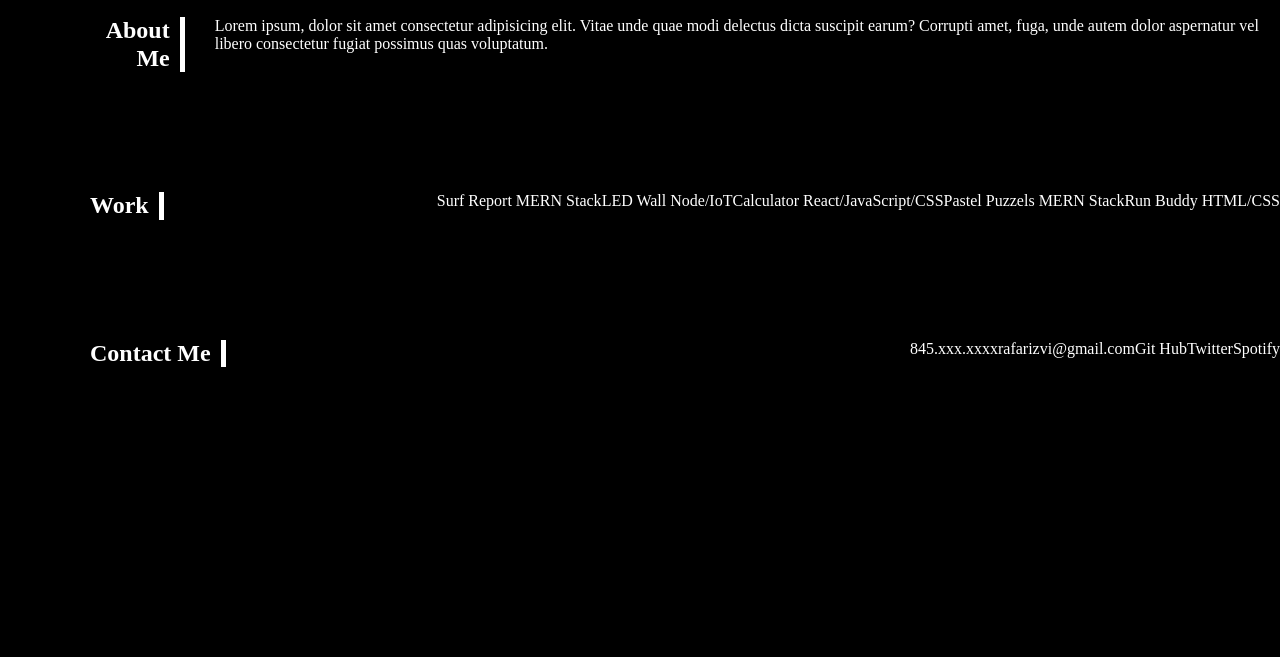
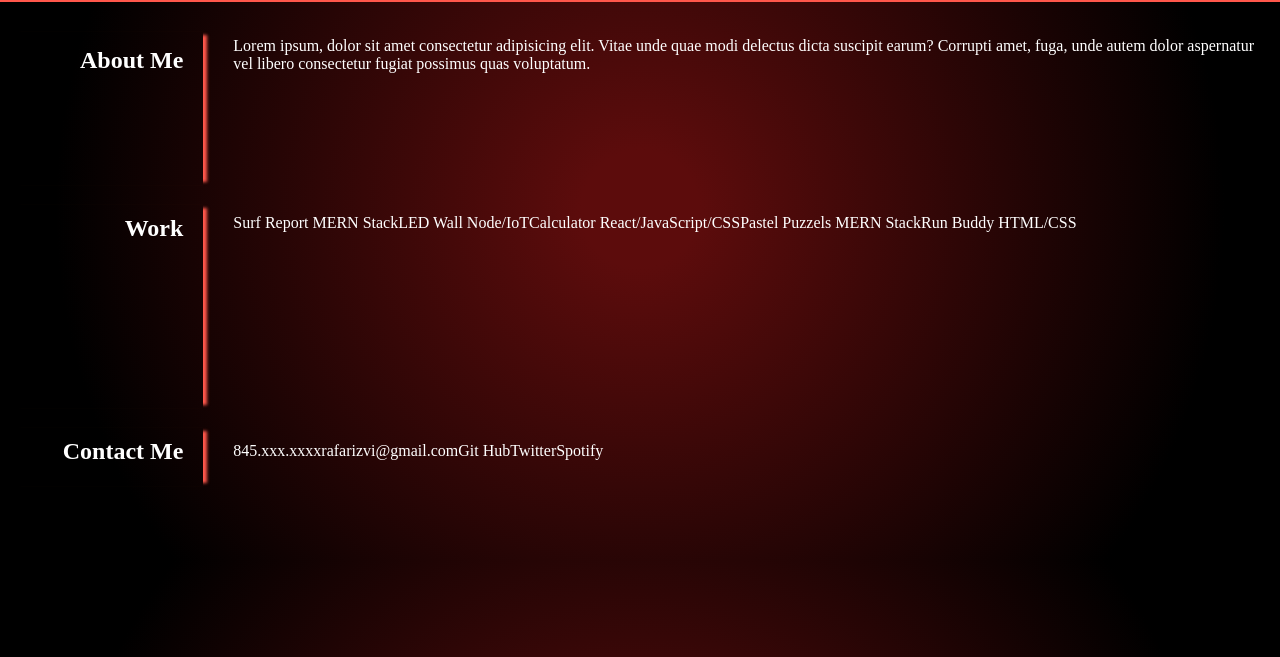
Before and after one commit to rafarizvi/rafa-rizvi-portfolio, a plain HTML site: page index.html in a window 1280 px wide. Shown: the part 143-800 px from the top of the page. Drawn offline with Linux system fonts and the light colour scheme; grey boxes are pictures that could not be loaded.

Commit message:
layout complete-need to add image place holders

```diff
--- a/assets/css/style.css
+++ b/assets/css/style.css
@@ -5,15 +5,18 @@
 
 
 body {
-    background-color: black;
+    /* background-color: ; */
     color: white;
+    background: rgb(81, 10, 10);
+    background: radial-gradient(circle, rgb(92, 12, 12) 8%, rgba(0,0,0,1) 80%);
+
 }
 
 header {
     background-image: url(../images/header1.png);
     background-size: 100%;
     background-repeat: no-repeat;
-
+    border-bottom: solid 5px rgb(255, 87, 75);
 }
 
 nav {
@@ -48,81 +51,67 @@ header h2 {
     padding: 22px 40px;
 }
 
-section {
+main {
     display: flex;
 }
 
-
-/* subtopics in main sections (h2) */
-
-#about-me h2 {
+.container-1 {
+    /* border: solid 3px red; */
     display: flex;
-    margin: 20px auto 100px 10px;
-    padding-left: 80px;
-    padding-right: 10px;
+    flex-direction: column;
     text-align: right;
-    border-right: solid 5px white;
+    flex: 1;
+    margin-top: 20px;
 }
 
-#work h2 {
+
+.container-2 {
+    /* border: solid 3px red; */
     display: flex;
-    margin: 20px auto 100px 10px;
-    padding-left: 80px;
-    padding-right: 10px;
-    text-align: right;
-    border-right: solid 5px white;
+    flex-direction: column;
+    text-align: left;
+    flex: 5;
+    margin-top: 20px;
 }
 
-#contact-me h2 {
-    display: flex;
-    margin: 20px auto 100px 10px;
-    padding-left: 80px;
-    padding-right: 10px;
-    text-align: right;
-    border-right: solid 5px white;
+
+
+#a {
+    padding: 15px 20px 110px 10px;
+    margin: 10px 10px;
+    /* border-right: solid 1px rgb(126, 121, 121); */
+    box-shadow: 7px 0px 3px -3px rgb(255, 87, 75);
 }
+
+#b {
+    padding: 10px 20px 166px 10px;
+    margin: 10px 10px;
+    box-shadow: 7px 0px 3px -3px rgb(255, 87, 75);
+}
+
+#c {
+    padding: 10px 20px 20px 10px;
+    margin: 10px 10px;
+    box-shadow: 7px 0px 3px -3px rgb(255, 87, 75);
+}
+
 
 
 /*  content in main sections */
 #about-me p {
-    display: flex;
-    margin-left: 0px;
-    padding-left: 30px;
+    padding: 15px 20px 100px 20px;
 
-    margin-top: 20px;
 }
 
 #work ul {
     list-style: none;
     display: flex;
-    margin-left: 0px;
-    padding-left: 30px;
+    padding: 40px 20px 100px 20px;
+}
 
-    margin-top: 20px;
-}
 
 #contact-me ul {
     list-style: none;
     display: flex;
-    margin-left: 0px;
-    padding-left: 30px;
-
-    margin-top: 20px;
+    padding: 110px 5px 100px 20px;
 }
-
-
-/*
-#about-me {
-
-
-}
-
-#work {
-
-}
-
-#contact-me {
-
-}
-
- */
--- a/index.html
+++ b/index.html
@@ -28,14 +28,27 @@
 
   <main>
 
+    <div class="container-1">
+      <aside>
+        <h2 id="a">About Me</h2>
+      </aside>
+
+      <aside>
+        <h2 id="b">Work</h2>
+      </aside>
+
+      <aside>
+        <h2 id="c">Contact Me</h2>
+      </aside>
+    </div>
+
+    <div class="container-2">
       <section id="about-me">
-      <h2>About Me</h2>
         <p>Lorem ipsum, dolor sit amet consectetur adipisicing elit. Vitae unde quae modi delectus dicta suscipit earum? Corrupti amet, fuga, unde autem dolor aspernatur vel libero consectetur fugiat possimus quas voluptatum.</p>
       </section>
 
       <section id="work">
-      <h2>Work</h2>
-      <ul class="align">
+        <ul>
           <li>Surf Report <span>MERN Stack</span></li>
           <li>LED Wall <span>Node/IoT</span></li>
           <li>Calculator <span>React/JavaScript/CSS</span></li>
@@ -45,8 +58,7 @@
       </section>
 
       <section id="contact-me">
-      <h2>Contact Me</h2>
-      <ul class="align">
+        <ul>
           <li>845.xxx.xxxx</li>
           <li>rafarizvi@gmail.com</li>
           <li>Git Hub</li>
@@ -54,11 +66,8 @@
           <li>Spotify</li>
         </ul>
       </section>
+    </div>
 
   </main>
-
-
-
 </body>
-
 </html>
```
Lines whose indentation alone changed are shown as unchanged.
